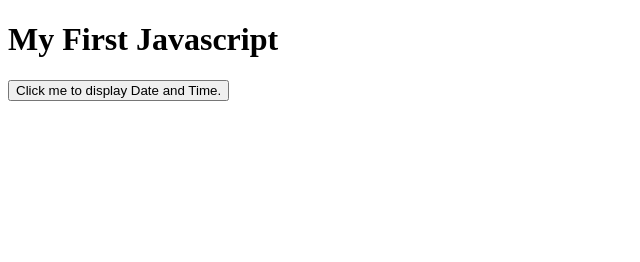
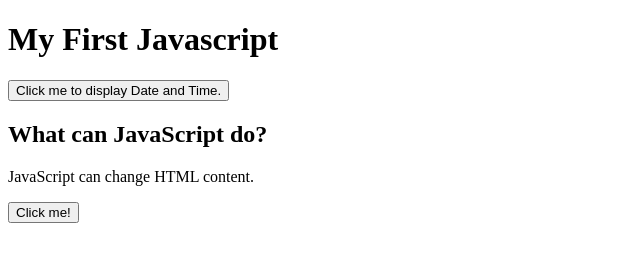
Before and after one commit to happystar2019/learning, a plain HTML site: page JavaScript.1.html in a window 1280 px wide. Shown: the whole page, without its empty margins (0-640 px from the left). Drawn offline with Linux system fonts and the light colour scheme.

Commit message:
Add files via upload

```diff
--- a/JavaScript.1.html
+++ b/JavaScript.1.html
@@ -2,9 +2,15 @@
 <html>
 <body>
     <h1>My First Javascript</h1>
-    <button type="button"
-    onclick="document.getElementById('demo').innerHTML = Date()">
-    Click me to display Date and Time.</button>
+
+    <button type="button"onclick="document.getElementById('demo').innerHTML = Date()">Click me to display Date and Time.</button>
+
     <p id="demo"></p>
+
+    <h2>What can JavaScript do?</h2>
+
+    <p id="demo">JavaScript can change HTML content.</p>
+
+    <button type="button"onclick="document.getElementById('demo').innerHTML = 'Hello JavaScript!'">Click me!</button>
 </body>
 </html>
```
